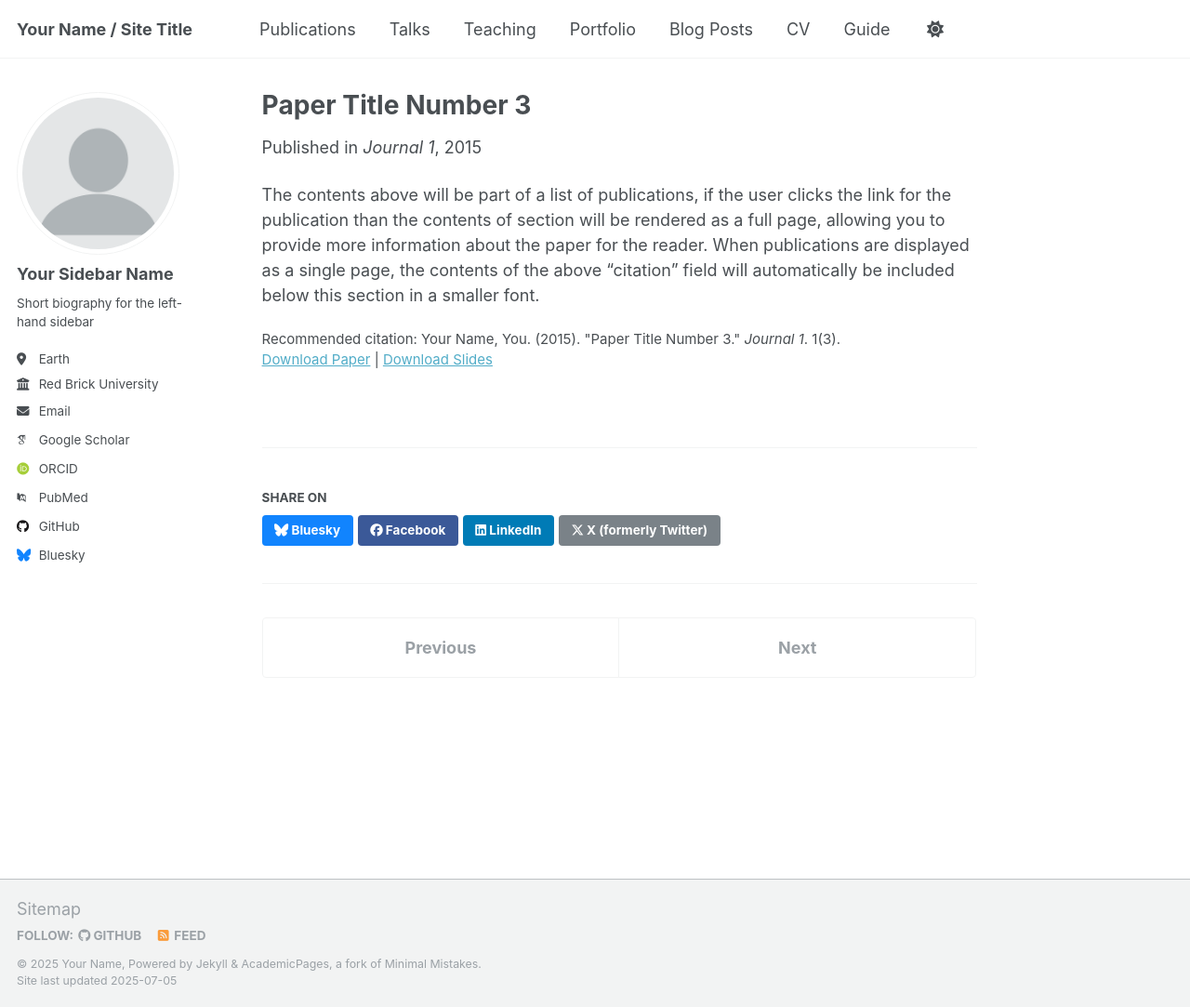
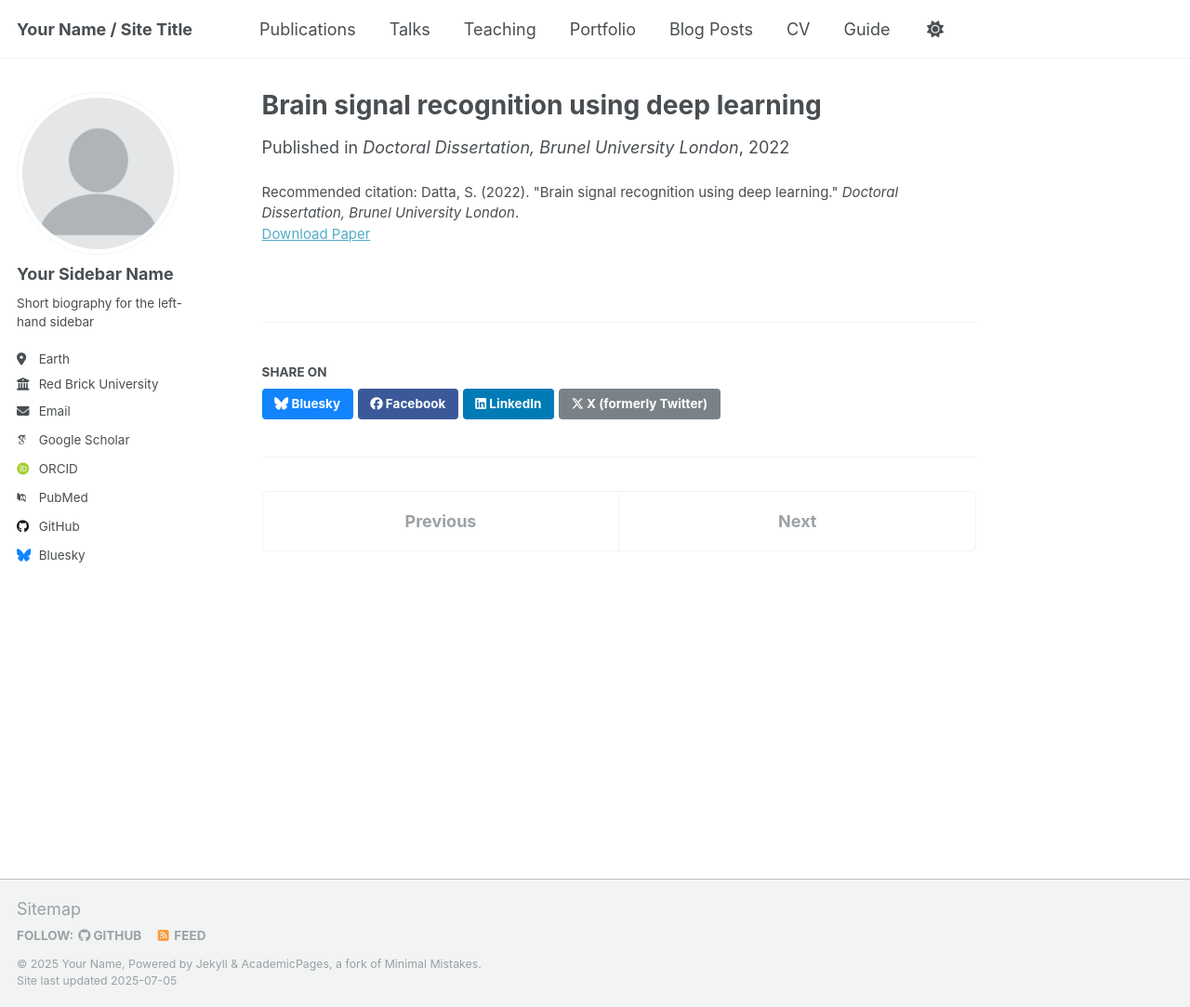
Before and after one commit to awaknd-1/awaknd-1.github.io, a Jekyll site: the page built from _publications/2015-10-01-paper-title-number-3.md, in a window 1280 px wide and 1083 px high. Shown: the whole window at 93% size. Built offline with Jekyll 4.4.1, drawn with Linux system fonts in a browser that asks for light colours; some web fonts are replaced; a script that is not in the unit is left out.

Commit message:
Update 2015-10-01-paper-title-number-3.md

```diff
--- a/_publications/2015-10-01-paper-title-number-3.md
+++ b/_publications/2015-10-01-paper-title-number-3.md
@@ -1,14 +1,9 @@
 ---
-title: "Paper Title Number 3"
-collection: publications
-category: manuscripts
-permalink: /publication/2015-10-01-paper-title-number-3
-excerpt: 'This paper is about the number 3. The number 4 is left for future work.'
-date: 2015-10-01
-venue: 'Journal 1'
-slidesurl: 'http://academicpages.github.io/files/slides3.pdf'
-paperurl: 'http://academicpages.github.io/files/paper3.pdf'
-citation: 'Your Name, You. (2015). &quot;Paper Title Number 3.&quot; <i>Journal 1</i>. 1(3).'
+title: "Brain signal recognition using deep learning"
+permalink: /publication/2022-01-01-phd-thesis
+excerpt: 'This doctoral dissertation explores the application of deep learning methods to EEG signal classification, focusing on language-related neural decoding.'
+date: 2022-01-01
+venue: 'Doctoral Dissertation, Brunel University London'
+paperurl: 'http://bura.brunel.ac.uk/handle/2438/23927'
+citation: 'Datta, S. (2022). "Brain signal recognition using deep learning." <i>Doctoral Dissertation, Brunel University London</i>.'
 ---
-
-The contents above will be part of a list of publications, if the user clicks the link for the publication than the contents of section will be rendered as a full page, allowing you to provide more information about the paper for the reader. When publications are displayed as a single page, the contents of the above "citation" field will automatically be included below this section in a smaller font.
```
